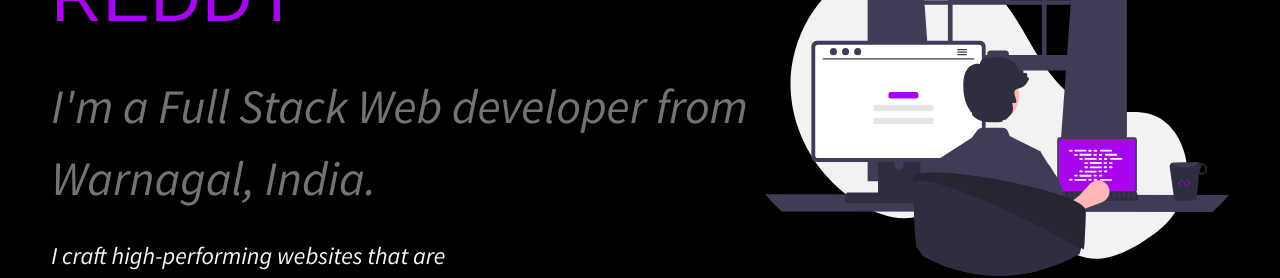
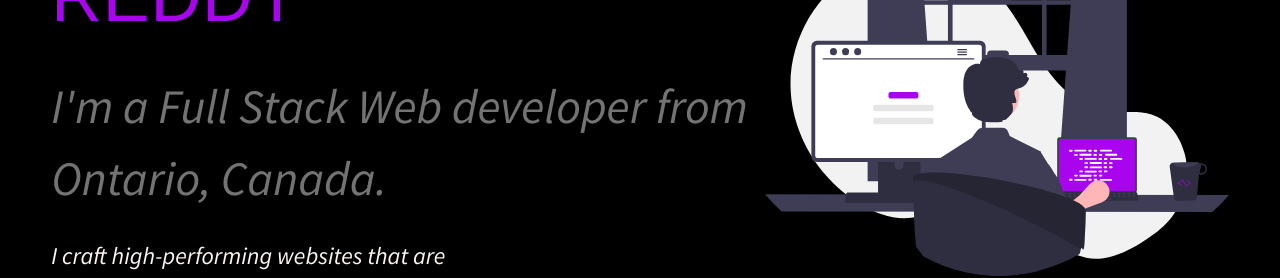
Before and after one commit to varshithreddy28/myPortfolio, a React (Create React App) app: page / in a window 1280 px wide. Shown: the part 333-611 px from the top of the page. Built offline with nearby package versions, Linux system fonts and the light colour scheme; a web font is replaced by a local one.

Commit message:
Update home.jsx

```diff
--- a/src/pages/home/home.jsx
+++ b/src/pages/home/home.jsx
@@ -49,7 +49,7 @@ export default function Home(props) {
               </span>
             </div>
             <div className="myintro">
-              I'm a Full Stack Web developer from Warnagal, India.
+              I'm a Full Stack Web developer from Ontario, Canada.
             </div>
 
             <div className="imake">
```
